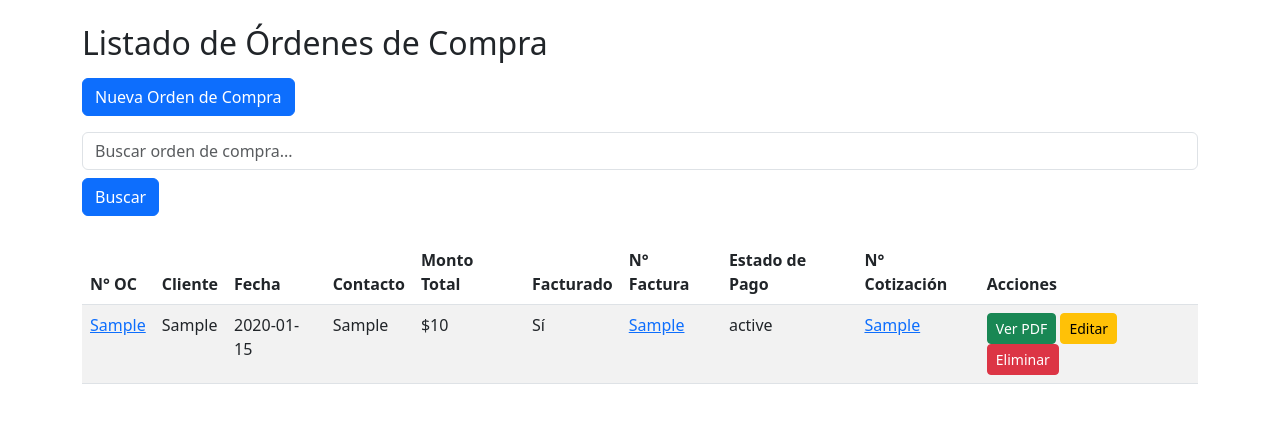
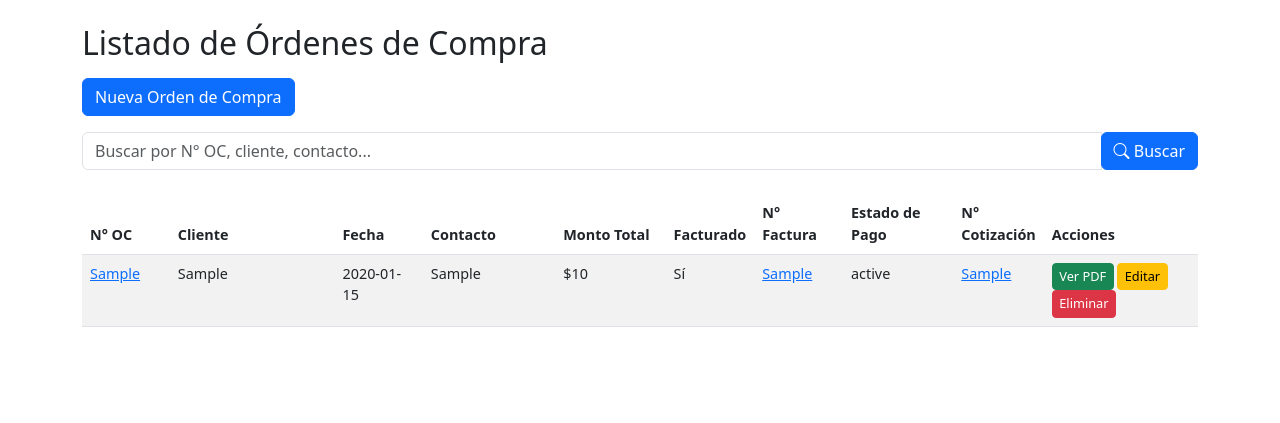
Before and after one commit to iwanaap/Sistema-cotizacion, a Flask app: page /ordenes_compra in a window 1280 px wide. Shown: the part 80-503 px from the top of the page. Run offline with Flask 3, Linux system fonts and the light colour scheme; tables that the repository leaves empty hold one stand-in row (values such as "Sample post"); some libraries are stand-ins or nearby versions.

Commit message:
actualizado CSS

```diff
--- a/templates/ordenes_compra.html
+++ b/templates/ordenes_compra.html
@@ -5,6 +5,52 @@
   <meta name="viewport" content="width=device-width, initial-scale=1">
   <title>Órdenes de Compra</title>
   <link rel="stylesheet" href="https://cdn.jsdelivr.net/npm/bootstrap@5.3.0/dist/css/bootstrap.min.css">
+  <link rel="stylesheet" href="https://cdn.jsdelivr.net/npm/bootstrap-icons@1.7.2/font/bootstrap-icons.css">
+  <style>
+    /* Estilos para la tabla compacta */
+    .table {
+      font-size: 0.9rem;
+      width: 100%;
+    }
+    .table th, .table td {
+      padding: 0.5rem;
+    }
+
+    /* Ajustes de ancho para columnas específicas */
+    .table th:nth-child(1) { width: 8%; }  /* N° OC */
+    .table th:nth-child(2) { width: 15%; } /* Cliente */
+    .table th:nth-child(3) { width: 8%; }  /* Fecha */
+    .table th:nth-child(4) { width: 12%; } /* Contacto */
+    .table th:nth-child(5) { width: 10%; } /* Monto Total */
+    .table th:nth-child(6) { width: 7%; }  /* Facturado */
+    .table th:nth-child(7) { width: 8%; }  /* N° Factura */
+    .table th:nth-child(8) { width: 10%; } /* Estado de Pago */
+    .table th:nth-child(9) { width: 8%; }  /* N° Cotización */
+    .table th:nth-child(10) { width: 14%; } /* Acciones */
+
+    /* Manejo de texto largo */
+    .table td {
+      max-width: 0;
+      word-wrap: break-word;
+      white-space: normal;
+    }
+
+    /* Hacer que los botones de acción sean más compactos */
+    .table .btn-sm {
+      padding: 0.2rem 0.4rem;
+      font-size: 0.8rem;
+    }
+
+    /* Estilos para el formulario de búsqueda */
+    .search-form {
+      display: flex;
+      gap: 10px;
+      margin-bottom: 20px;
+    }
+    .search-form .form-control {
+      max-width: 300px;
+    }
+  </style>
 </head>
 <body class="container mt-4">
 
@@ -30,11 +76,30 @@
   <h2 class="mb-3">Listado de Órdenes de Compra</h2>
   <a href="{{ url_for('ordenes_compra.nueva_orden') }}" class="btn btn-primary mb-3">Nueva Orden de Compra</a>
 
-  <form method="POST" action="{{ url_for('ordenes_compra.lista_ordenes') }}">
-    <input type="text" name="search" class="form-control" placeholder="Buscar orden de compra..." value="{{ search_query if search_query }}">
-    <button type="submit" class="btn btn-primary mt-2">Buscar</button>
+  <!-- Formulario para la búsqueda -->
+  <form method="POST" action="{{ url_for('ordenes_compra.lista_ordenes') }}" class="mb-3">
+    <div class="input-group">
+      <input
+        type="text"
+        name="search"
+        class="form-control"
+        placeholder="Buscar por N° OC, cliente, contacto..."
+        value="{{ search_query if search_query }}"
+        autocomplete="off">
+      <div class="input-group-append">
+        <button type="submit" class="btn btn-primary">
+          <i class="bi bi-search"></i> Buscar
+        </button>
+        {% if search_query %}
+          <a href="{{ url_for('ordenes_compra.lista_ordenes') }}" class="btn btn-secondary">
+            <i class="bi bi-x-circle"></i> Limpiar
+          </a>
+        {% endif %}
+      </div>
+    </div>
   </form>
 
+<div style="width: 100%; margin: 0 auto;">
   <table class="table table-striped mt-4">
     <thead>
       <tr>
@@ -74,6 +139,6 @@
       {% endfor %}
     </tbody>
   </table>
-
+</div>
 </body>
 </html>
```
